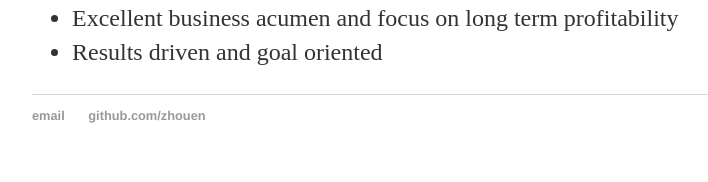
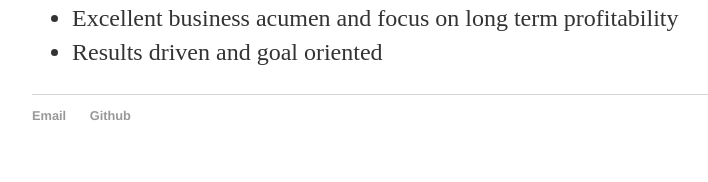
Before and after one commit to zhouen/zhouen.github.io, a Jekyll site: the page built from cv/index.html, in a window 1280 px wide. Shown: the part 1693-1875 px from the top of the page, without its empty margins (160-868 px from the left). Built offline with Jekyll 4.4.1, drawn with Linux system fonts in a browser that asks for light colours.

Commit message:
Updated CV

```diff
--- a/_layouts/default.html
+++ b/_layouts/default.html
@@ -25,8 +25,8 @@
 
   <footer>
    <ul>
-   <li><a href="mailto:zhouen.nathan@gmail.com">email</a></li>
-   <li><a href="https://github.com/zhouen">github.com/zhouen</a></li>
+   <li><a href="mailto:zhouen.nathan@gmail.com">Email</a></li>
+   <li><a href="https://github.com/zhouen">Github</a></li>
    </ul>
   </footer>
   </body>
--- a/cv/index.html
+++ b/cv/index.html
@@ -2,14 +2,12 @@
 layout: default
 title: About En Zhou
 ---
-﻿<!DOCTYPE html>
-<html>
+﻿
 	<head>
 		<link rel="stylesheet" href="cv.css">
-		<title> Brin's Resume</title>
+		<title> En Zhou's Resume</title>
 	</head>
 
-	<body>
 		<div id= "container">
 			<h1 class="heading">Brin's Resume</h1>
 			<h3> Aspiring Coder</h3>
@@ -72,6 +70,3 @@
 
 				</ul>
 		</div>
-
-	</body>
-</html>
```
